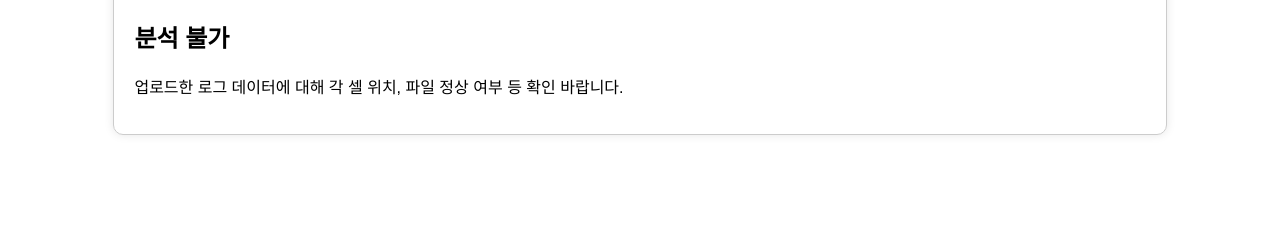
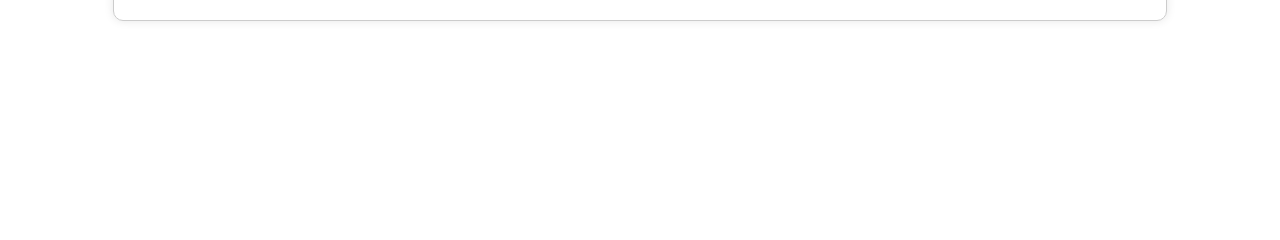
Before and after one commit to imtws/kpuProject01, a Flask app: page /result in a window 1280 px wide. Shown: the part 339-579 px from the top of the page. Run offline with Flask 3, Linux system fonts and the light colour scheme.

Commit message:
Update result.html

```diff
--- a/templates/result.html
+++ b/templates/result.html
@@ -20,10 +20,6 @@
                 <img id="pie-plot-image" src="" alt="Pie Plot Image">
             </div>
         </div>
-        <div id="error-message" class="hidden">
-            <h2>분석 불가</h2>
-            <p>업로드한 로그 데이터에 대해 각 셀 위치, 파일 정상 여부 등 확인 바랍니다.</p>
-        </div>
     </div>
     <script src="../static/result.js"></script>
 </body>
```
